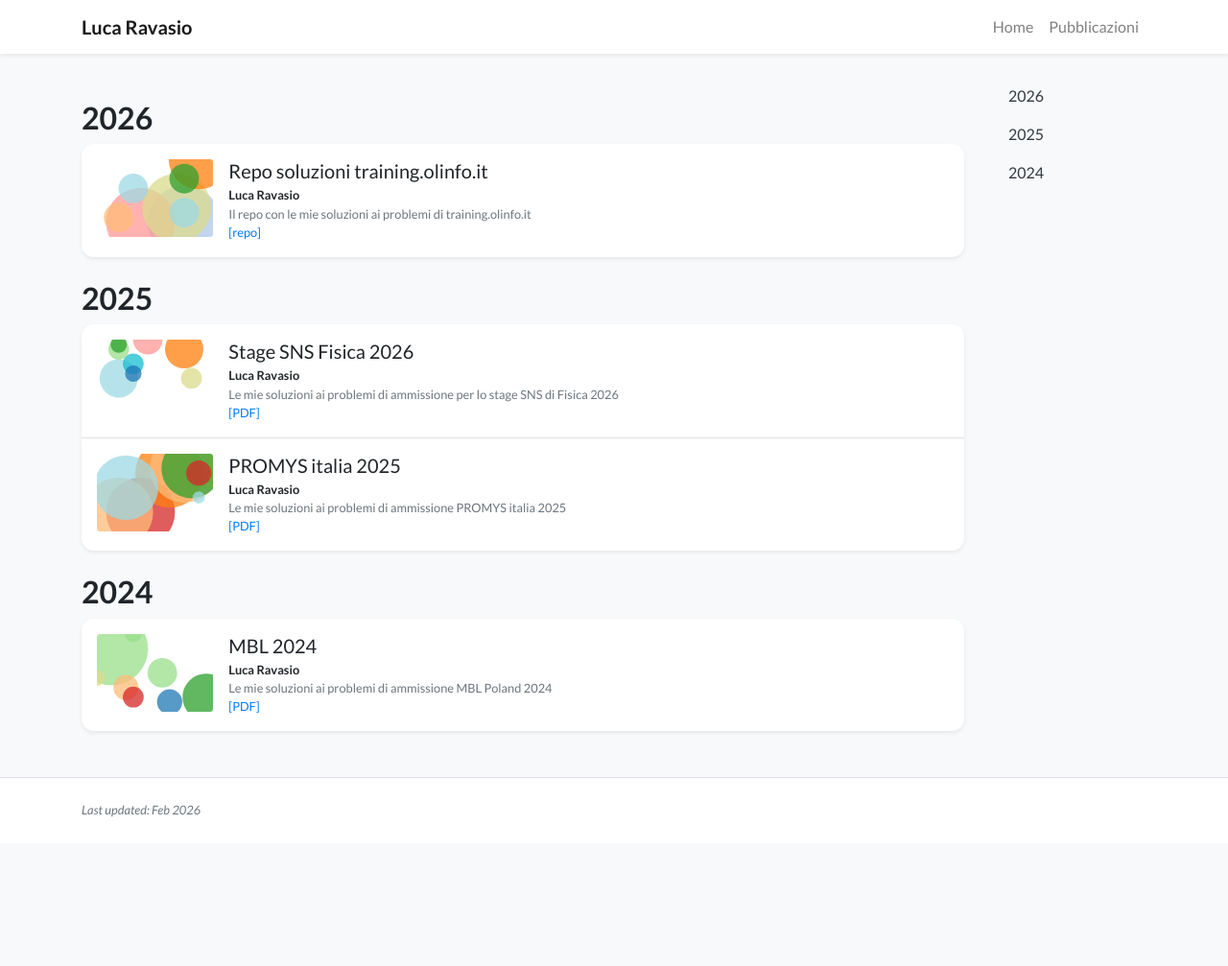
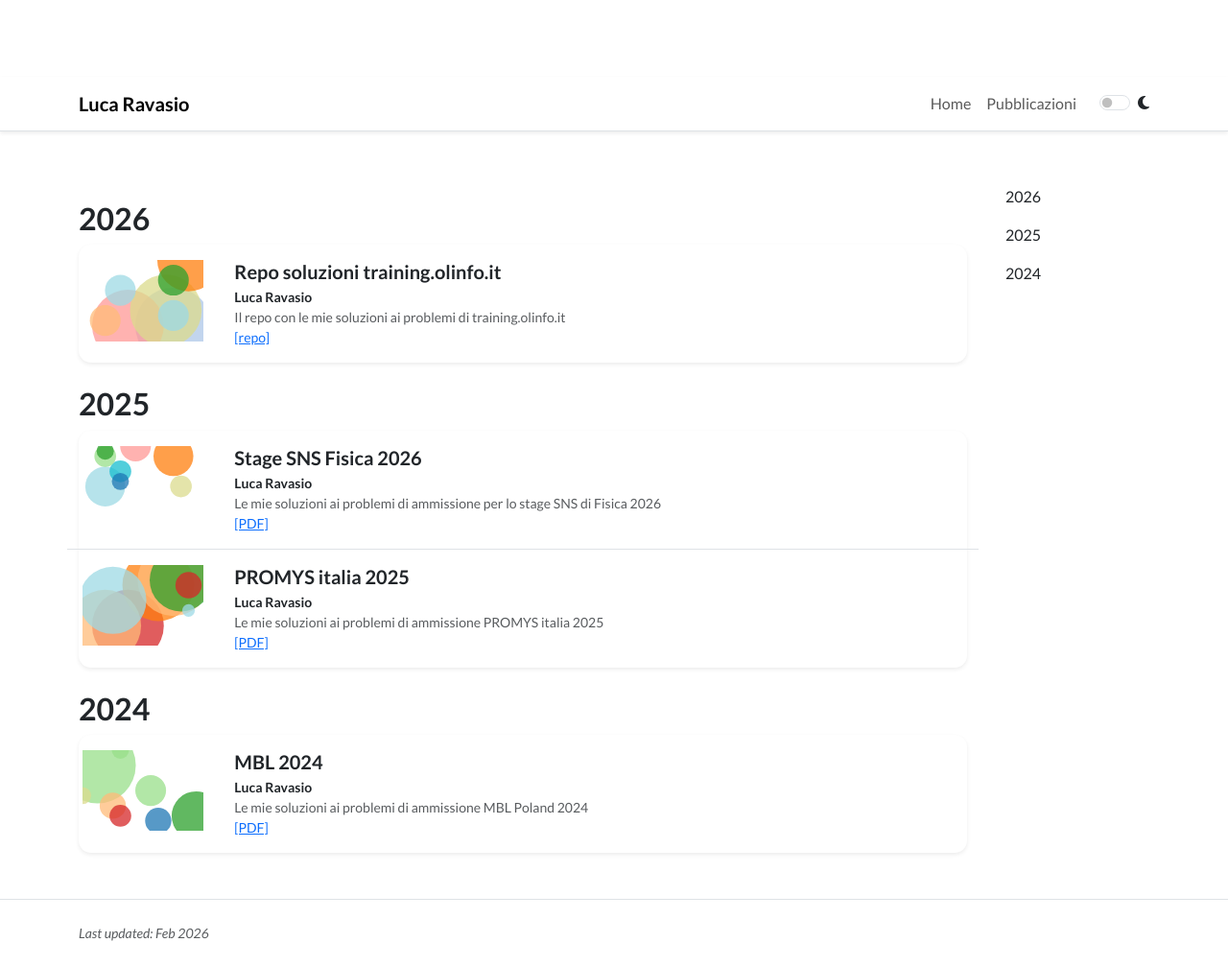
Before and after one commit to ravasioluca/ravasioluca.github.io, a Jekyll site: the page built from publications.html, in a window 1280 px wide and 1007 px high. Shown: the whole window at 96% size. Built offline with Jekyll 4.4.1, drawn with Linux system fonts in a browser that asks for light colours; nearby versions of some CDN libraries; a style sheet for code colours, icons or effects is not loaded.

Commit message:
Dark theme

```diff
--- a/_includes/navbar.html
+++ b/_includes/navbar.html
@@ -1,18 +1,30 @@
-<nav class="navbar navbar-expand-sm navbar-light bg-white fixed-top mb-5 shadow-sm">
-    <div class="{% if page.container_class %}{{ page.container_class }}{% else %}container-lg{% endif %}">
-        <a class="navbar-brand"><strong>{{site.data.profile.navbar_name}}</strong></a>
-        <button class="navbar-toggler" style="font-size: 1em; padding: 0.5em;" type="button" data-toggle="collapse" data-target="#navbarResponsive" aria-controls="navbarResponsive" aria-expanded="false" aria-label="Toggle navigation">
-            <i class="fas fa-map"></i> Menu
+<nav class="navbar navbar-expand-sm sticky-top mb-5 shadow-sm border-bottom">
+    <div class="container-lg">
+        <a class="navbar-brand" href="{{ '/' | relative_url }}">
+            <strong>{{site.data.profile.navbar_name}}</strong>
+        </a>
+
+        <button class="navbar-toggler" type="button" data-bs-toggle="collapse" data-bs-target="#navbarResponsive">
+            <span class="navbar-toggler-icon"></span>
         </button>
 
         <div class="collapse navbar-collapse" id="navbarResponsive">
-            <ul class="navbar-nav ml-auto">
+            <ul class="navbar-nav ms-auto">
                 {% for item in site.data.navigation.pages %}
-                <li class="nav-item {% if item.name == page.navbar_title %}active{% endif %}">
-                    <a class="nav-link" href="{{ item.url | relative_url }}">{{ item.name }}</a>
+                <li class="nav-item">
+                    <a class="nav-link {% if item.name == page.navbar_title %}active{% endif %}" href="{{ item.url | relative_url }}">
+                        {{ item.name }}
+                    </a>
                 </li>
                 {% endfor %}
             </ul>
+
+            <div class="form-check form-switch ms-sm-3">
+                <input class="form-check-input" type="checkbox" id="theme-toggle">
+                <label class="form-check-label" for="theme-toggle">
+                    <i class="fas fa-moon"></i>
+                </label>
+            </div>
         </div>
     </div>
 </nav>
--- a/_layouts/default.html
+++ b/_layouts/default.html
@@ -7,7 +7,7 @@
     <title>{{ page.title }} - {{ site.data.profile.navbar_name }}</title>
 
     <!-- Stylesheets -->
-    <link rel="stylesheet" href="https://cdnjs.cloudflare.com/ajax/libs/twitter-bootstrap/4.6.0/css/bootstrap.min.css" integrity="sha512-P5MgMn1jBN01asBgU0z60Qk4QxiXo86+wlFahKrsQf37c9cro517WzVSPPV1tDKzhku2iJ2FVgL67wG03SGnNA==" crossorigin="anonymous" />
+    <link href="https://cdn.jsdelivr.net/npm/bootstrap@5.3.2/dist/dist/css/bootstrap.min.css" rel="stylesheet" integrity="sha384-T3c6CoIi6uLrA9TneNEoa7RxnatzjcDSCmG1MXxSR1GAsXEV/Dwwykc2MPK8M2HN" crossorigin="anonymous">
     <link rel="stylesheet" href="https://cdnjs.cloudflare.com/ajax/libs/font-awesome/6.5.1/css/all.min.css" integrity="sha512-DTOQO9RWCH3ppGqcWaEA1BIZOC6xxalwEsw9c2QQeAIftl+Vegovlnee1c9QX4TctnWMn13TZye+giMm8e2LwA==" crossorigin="anonymous">
     <link rel="stylesheet" href="https://cdnjs.cloudflare.com/ajax/libs/academicons/1.9.1/css/academicons.min.css" integrity="sha512-b1ASx0WHgVFL5ZQhTgiPWX+68KjS38Jk87jg7pe+qC7q9YkEtFq0z7xCglv7qGIs/68d3mAp+StfC8WKC5SSAg==" crossorigin="anonymous" />
     <link rel="preconnect" href="https://fonts.googleapis.com">
@@ -15,8 +15,9 @@
     <link href="https://fonts.googleapis.com/css2?family=Lato:ital,wght@0,300;0,400;0,700;0,900;1,300;1,400;1,700;1,900&family=Fira+Sans:ital,wght@0,100;0,200;0,300;0,400;0,500;0,600;0,700;0,800;0,900;1,100;1,200;1,300;1,400;1,500;1,600;1,700;1,800;1,900&family=Source+Code+Pro:ital,wght@0,200..900;1,200..900&display=swap" rel="stylesheet">
     <link rel="stylesheet" href="https://cdn.jsdelivr.net/npm/katex@0.16.11/dist/katex.min.css" integrity="sha384-nB0miv6/jRmo5UMMR1wu3Gz6NLsoTkbqJghGIsx//Rlm+ZU03BU6SQNC66uf4l5+" crossorigin="anonymous">
     <link rel="stylesheet" href="{{ '/assets/css/global.css' | relative_url }}">
+    <script src="{{ '/assets/js/theme-switch.js' | relative_url }}"></script>
 </head>
-<body class="bg-light" {{ page.body_attr }}>
+<body class="bg" {{ page.body_attr }}>
     {% include navbar.html %}
     <div class="{% if page.container_class %}{{ page.container_class }}{% else %}container-lg{% endif %}">
         {{content}}
@@ -24,10 +25,7 @@
     {% include footer.html %}
 
     <!-- Scripts -->
-    <script src="https://cdnjs.cloudflare.com/ajax/libs/jquery/3.5.1/jquery.min.js"></script>
-    <script src="//cdnjs.cloudflare.com/ajax/libs/jquery.lazy/1.7.9/jquery.lazy.min.js"></script>
-    <script src="https://cdnjs.cloudflare.com/ajax/libs/popper.js/1.14.7/umd/popper.min.js" integrity="sha384-UO2eT0CpHqdSJQ6hJty5KVphtPhzWj9WO1clHTMGa3JDZwrnQq4sF86dIHNDz0W1" crossorigin="anonymous"></script>
-    <script src="https://cdnjs.cloudflare.com/ajax/libs/twitter-bootstrap/4.6.0/js/bootstrap.min.js" integrity="sha512-XKa9Hemdy1Ui3KSGgJdgMyYlUg1gM+QhL6cnlyTe2qzMCYm4nAZ1PsVerQzTTXzonUR+dmswHqgJPuwCq1MaAg==" crossorigin="anonymous"></script>
+    <script src="https://cdn.jsdelivr.net/npm/bootstrap@5.3.2/dist/js/bootstrap.bundle.min.js" integrity="sha384-C6RzsynM9kWDrMNeT87bh95OGNyZPhcTNXj1NW7RuBCsyN/o0jlpcV8Qyq46cDfL" crossorigin="anonymous"></script>
     <script src="https://cdnjs.cloudflare.com/ajax/libs/github-buttons/2.14.2/buttons.min.js" integrity="sha512-OYwZx04hKFeFNYrWxIyo3atgGpb+cxU0ENWBZs72X7T9U+NoHPM1ftUn/Mfw7dRDXrqWA6M1wBg6z6fGE32aeA==" crossorigin="anonymous"></script>
     <script src="https://unpkg.com/masonry-layout@4/dist/masonry.pkgd.min.js"></script>
     <script src="https://unpkg.com/imagesloaded@5/imagesloaded.pkgd.min.js"></script>
--- /dev/null
+++ b/assets/js/theme-switch.js
@@ -0,0 +1,32 @@
+(() => {
+  'use strict'
+
+  const getStoredTheme = () => localStorage.getItem('theme')
+  const setStoredTheme = theme => localStorage.setItem('theme', theme)
+
+  const getPreferredTheme = () => {
+    const storedTheme = getStoredTheme()
+    if (storedTheme) return storedTheme
+    return window.matchMedia('(prefers-color-scheme: dark)').matches ? 'dark' : 'light'
+  }
+
+  const setTheme = theme => {
+    document.documentElement.setAttribute('data-bs-theme', theme)
+  }
+
+  setTheme(getPreferredTheme())
+
+  window.addEventListener('DOMContentLoaded', () => {
+    const toggle = document.getElementById('theme-toggle');
+    if (!toggle) return;
+
+    // Imposta lo stato iniziale della checkbox/switch
+    toggle.checked = getPreferredTheme() === 'dark';
+
+    toggle.addEventListener('change', () => {
+      const theme = toggle.checked ? 'dark' : 'light'
+      setStoredTheme(theme)
+      setTheme(theme)
+    })
+  })
+})()
```
